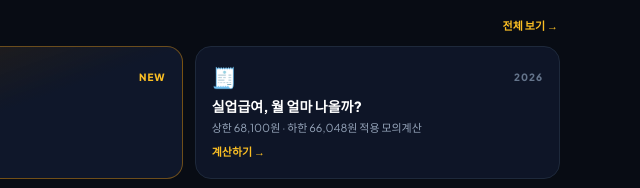
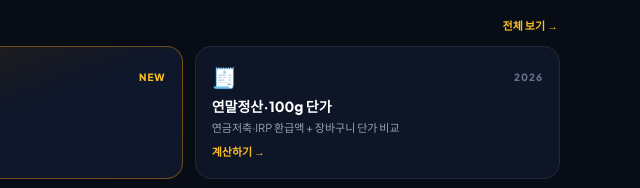
Before and after one commit to lemilea87/lemilea87.github.io, a plain HTML site: page index.html in a window 1280 px wide. Shown: the part 550-738 px from the top of the page, 640-1280 px from the left. Drawn offline with nearby package versions, Linux system fonts and the light colour scheme.

Commit message:
feat(index): add calc card so the calculator strip lists all 6

```diff
--- a/index.html
+++ b/index.html
@@ -97,6 +97,15 @@
             </div>
             <p class="font-black text-sm text-white leading-snug mb-1">대출 이자 &amp; DSR</p>
             <p class="text-[11px] text-slate-400 leading-snug">원리금균등·원금균등·만기일시 비교</p>
+            <span class="inline-block mt-2 text-[11px] font-black text-amber-400">계산하기 →</span>
+        </a>
+        <a href="calc.html" class="group bg-slate-900/90 border border-slate-800 rounded-2xl p-4 hover:border-amber-500/60 transition">
+            <div class="flex items-center justify-between mb-1.5">
+                <span class="text-xl">🧾</span>
+                <span class="text-[10px] font-black uppercase tracking-widest text-slate-500">2026</span>
+            </div>
+            <p class="font-black text-sm text-white leading-snug mb-1">연말정산·100g 단가</p>
+            <p class="text-[11px] text-slate-400 leading-snug">연금저축·IRP 환급액 + 장바구니 단가 비교</p>
             <span class="inline-block mt-2 text-[11px] font-black text-amber-400">계산하기 →</span>
         </a>
         <a href="unemployment.html" class="group bg-slate-900/90 border border-slate-800 rounded-2xl p-4 hover:border-amber-500/60 transition">
```
